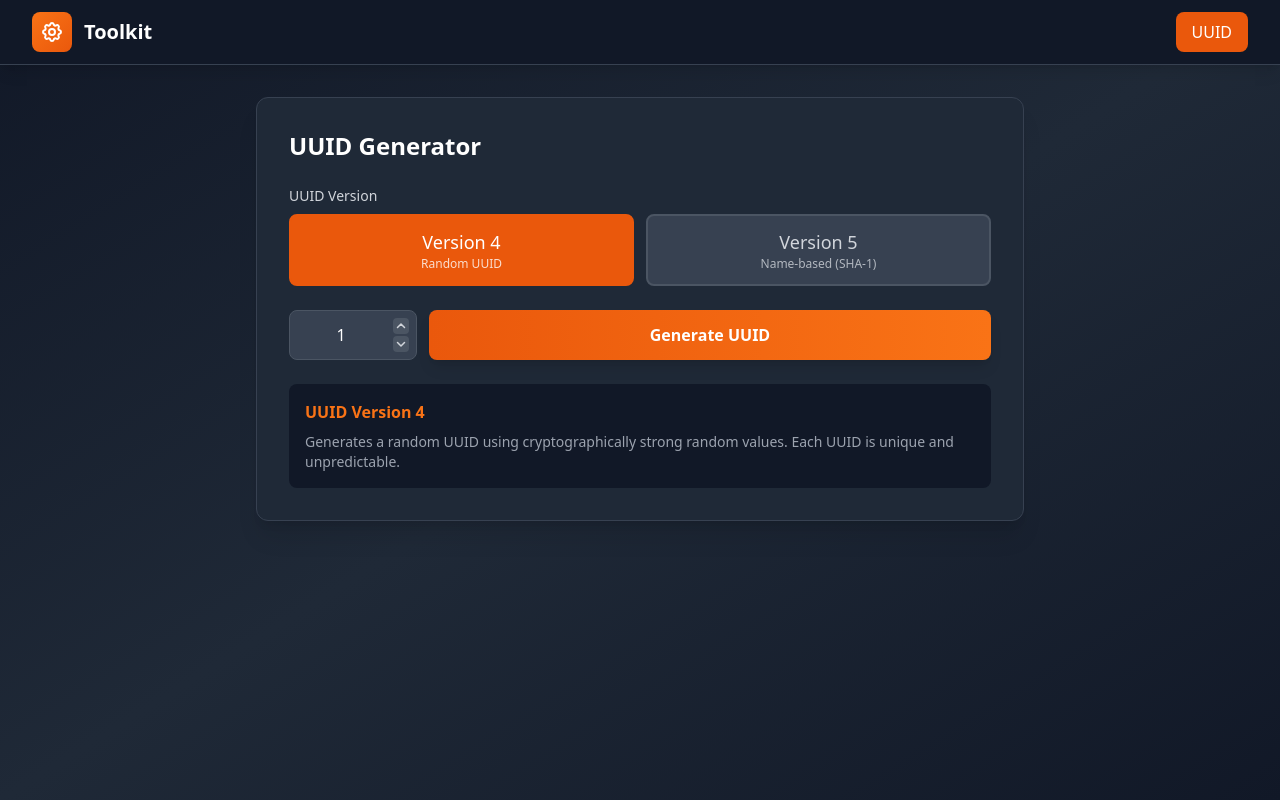
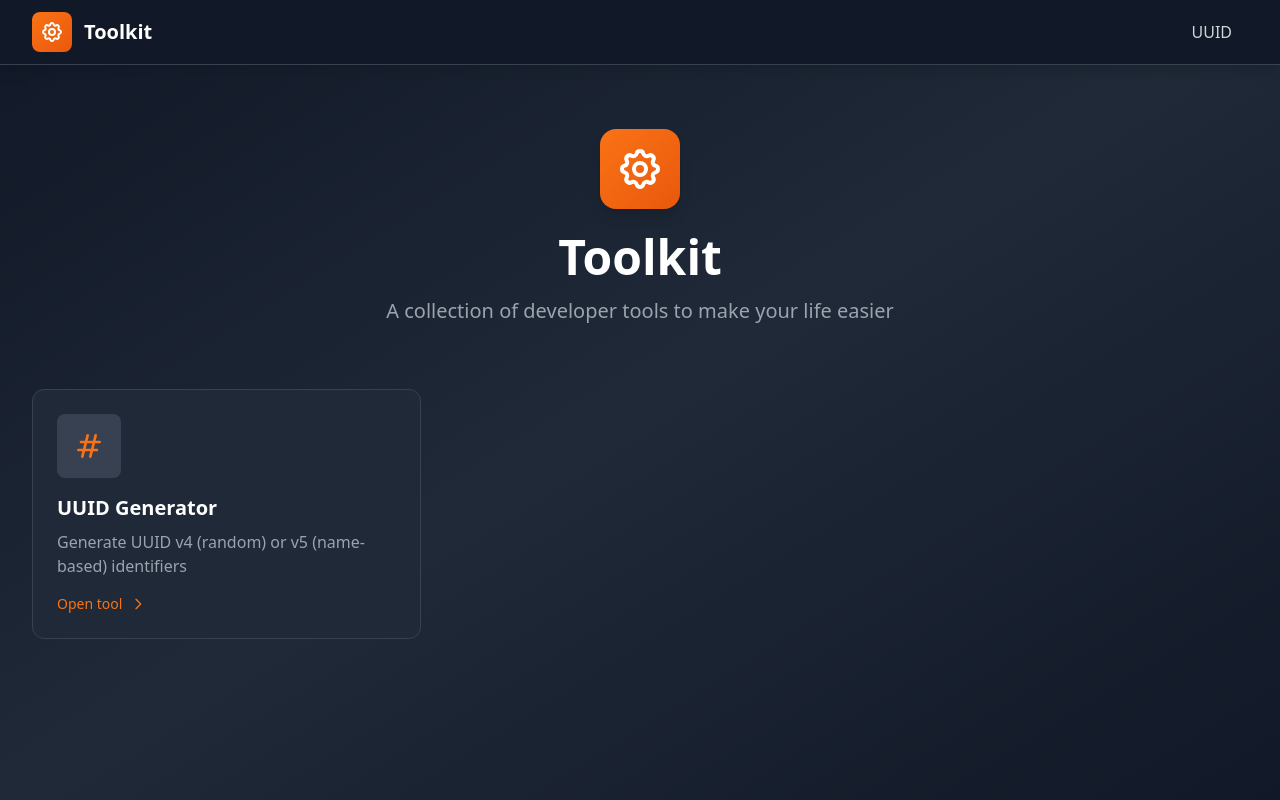
Before and after one commit to YasharHND/Toolkit, a React (Vite) app in the folder app/: page / in a window 1280 px wide. Built offline with nearby package versions, Linux system fonts and the light colour scheme.

Commit message:
feat: homepage

```diff
--- a/app/package.json
+++ b/app/package.json
@@ -14,7 +14,8 @@
   },
   "dependencies": {
     "react": "^19.2.0",
-    "react-dom": "^19.2.0"
+    "react-dom": "^19.2.0",
+    "react-router-dom": "^7.10.1"
   },
   "devDependencies": {
     "@eslint/js": "^9.39.1",
--- a/app/src/App.tsx
+++ b/app/src/App.tsx
@@ -1,20 +1,21 @@
-import { useState } from 'react';
+import { BrowserRouter, Routes, Route } from 'react-router-dom';
 import { Header } from './components/Header';
-import { UUIDGenerator } from './components/UUIDGenerator';
-
-type Tab = 'uuid';
+import { Home } from './pages/Home';
+import { UUIDPage } from './pages/UUIDPage';
 
 function App() {
-  const [activeTab, setActiveTab] = useState<Tab>('uuid');
-
   return (
-    <div className="min-h-screen bg-gradient-to-br from-gray-900 via-gray-800 to-gray-900">
-      <Header activeTab={activeTab} onTabChange={setActiveTab} />
-
-      <main className="mx-auto max-w-7xl px-4 py-8 sm:px-6 lg:px-8">
-        {activeTab === 'uuid' && <UUIDGenerator />}
-      </main>
-    </div>
+    <BrowserRouter>
+      <div className="flex min-h-screen flex-col bg-gradient-to-br from-gray-900 via-gray-800 to-gray-900">
+        <Header />
+        <div className="flex-1">
+          <Routes>
+            <Route path="/" element={<Home />} />
+            <Route path="/uuid" element={<UUIDPage />} />
+          </Routes>
+        </div>
+      </div>
+    </BrowserRouter>
   );
 }
 
--- a/app/src/components/Header.tsx
+++ b/app/src/components/Header.tsx
@@ -1,18 +1,14 @@
-type Tab = 'uuid';
+import { Link, useLocation } from 'react-router-dom';
 
-interface HeaderProps {
-  activeTab: Tab;
-  onTabChange: (tab: Tab) => void;
-}
-
-export function Header({ activeTab, onTabChange }: HeaderProps) {
-  const tabs: { id: Tab; label: string }[] = [{ id: 'uuid', label: 'UUID' }];
+export function Header() {
+  const location = useLocation();
+  const tabs = [{ path: '/uuid', label: 'UUID' }];
 
   return (
     <header className="sticky top-0 z-50 border-b border-gray-700 bg-gray-900 shadow-lg">
       <div className="mx-auto max-w-7xl px-4 sm:px-6 lg:px-8">
         <div className="flex h-16 items-center justify-between">
-          <div className="flex items-center gap-3">
+          <Link to="/" className="flex items-center gap-3">
             <div className="flex h-10 w-10 items-center justify-center rounded-lg bg-gradient-to-br from-orange-500 to-orange-600">
               <svg
                 className="h-6 w-6 text-white"
@@ -35,21 +31,21 @@ export function Header({ activeTab, onTabChange }: HeaderProps) {
               </svg>
             </div>
             <h1 className="text-xl font-bold text-white">Toolkit</h1>
-          </div>
+          </Link>
 
           <nav className="flex gap-1">
             {tabs.map((tab) => (
-              <button
-                key={tab.id}
-                onClick={() => onTabChange(tab.id)}
+              <Link
+                key={tab.path}
+                to={tab.path}
                 className={`rounded-lg px-4 py-2 font-medium transition-colors ${
-                  activeTab === tab.id
+                  location.pathname === tab.path
                     ? 'bg-orange-600 text-white'
                     : 'text-gray-300 hover:bg-gray-800 hover:text-white'
                 }`}
               >
                 {tab.label}
-              </button>
+              </Link>
             ))}
           </nav>
         </div>
--- /dev/null
+++ b/app/src/pages/Home.tsx
@@ -0,0 +1,86 @@
+import { Link } from 'react-router-dom';
+
+export function Home() {
+  const tools = [
+    {
+      name: 'UUID Generator',
+      description: 'Generate UUID v4 (random) or v5 (name-based) identifiers',
+      path: '/uuid',
+      icon: (
+        <svg className="h-8 w-8" fill="none" stroke="currentColor" viewBox="0 0 24 24">
+          <path
+            strokeLinecap="round"
+            strokeLinejoin="round"
+            strokeWidth={2}
+            d="M7 20l4-16m2 16l4-16M6 9h14M4 15h14"
+          />
+        </svg>
+      ),
+    },
+  ];
+
+  return (
+    <div className="h-full">
+      <div className="mx-auto max-w-7xl px-4 py-16 sm:px-6 lg:px-8">
+        {/* Hero Section */}
+        <div className="mb-16 text-center">
+          <div className="mb-6 flex justify-center">
+            <div className="flex h-20 w-20 items-center justify-center rounded-2xl bg-gradient-to-br from-orange-500 to-orange-600 shadow-lg">
+              <svg
+                className="h-12 w-12 text-white"
+                fill="none"
+                stroke="currentColor"
+                viewBox="0 0 24 24"
+              >
+                <path
+                  strokeLinecap="round"
+                  strokeLinejoin="round"
+                  strokeWidth={2}
+                  d="M10.325 4.317c.426-1.756 2.924-1.756 3.35 0a1.724 1.724 0 002.573 1.066c1.543-.94 3.31.826 2.37 2.37a1.724 1.724 0 001.065 2.572c1.756.426 1.756 2.924 0 3.35a1.724 1.724 0 00-1.066 2.573c.94 1.543-.826 3.31-2.37 2.37a1.724 1.724 0 00-2.572 1.065c-.426 1.756-2.924 1.756-3.35 0a1.724 1.724 0 00-2.573-1.066c-1.543.94-3.31-.826-2.37-2.37a1.724 1.724 0 00-1.065-2.572c-1.756-.426-1.756-2.924 0-3.35a1.724 1.724 0 001.066-2.573c-.94-1.543.826-3.31 2.37-2.37.996.608 2.296.07 2.572-1.065z"
+                />
+                <path
+                  strokeLinecap="round"
+                  strokeLinejoin="round"
+                  strokeWidth={2}
+                  d="M15 12a3 3 0 11-6 0 3 3 0 016 0z"
+                />
+              </svg>
+            </div>
+          </div>
+          <h1 className="mb-4 text-5xl font-bold text-white">Toolkit</h1>
+          <p className="text-xl text-gray-400">
+            A collection of developer tools to make your life easier
+          </p>
+        </div>
+
+        {/* Tools Grid */}
+        <div className="grid gap-6 sm:grid-cols-2 lg:grid-cols-3">
+          {tools.map((tool) => (
+            <Link
+              key={tool.path}
+              to={tool.path}
+              className="hover:bg-gray-750 group rounded-xl border border-gray-700 bg-gray-800 p-6 transition-all hover:border-orange-500"
+            >
+              <div className="mb-4 flex h-16 w-16 items-center justify-center rounded-lg bg-gray-700 text-orange-500 transition-colors group-hover:bg-orange-600 group-hover:text-white">
+                {tool.icon}
+              </div>
+              <h3 className="mb-2 text-xl font-semibold text-white">{tool.name}</h3>
+              <p className="text-gray-400">{tool.description}</p>
+              <div className="mt-4 flex items-center text-orange-500 transition-colors group-hover:text-orange-400">
+                <span className="text-sm font-medium">Open tool</span>
+                <svg className="ml-2 h-4 w-4" fill="none" stroke="currentColor" viewBox="0 0 24 24">
+                  <path
+                    strokeLinecap="round"
+                    strokeLinejoin="round"
+                    strokeWidth={2}
+                    d="M9 5l7 7-7 7"
+                  />
+                </svg>
+              </div>
+            </Link>
+          ))}
+        </div>
+      </div>
+    </div>
+  );
+}
--- /dev/null
+++ b/app/src/pages/UUIDPage.tsx
@@ -0,0 +1,11 @@
+import { UUIDGenerator } from '../components/UUIDGenerator';
+
+export function UUIDPage() {
+  return (
+    <div className="h-full">
+      <main className="mx-auto max-w-7xl px-4 py-8 sm:px-6 lg:px-8">
+        <UUIDGenerator />
+      </main>
+    </div>
+  );
+}
```
Also changed, not shown: 1 other file (tests, documents, lock files or other folders).
